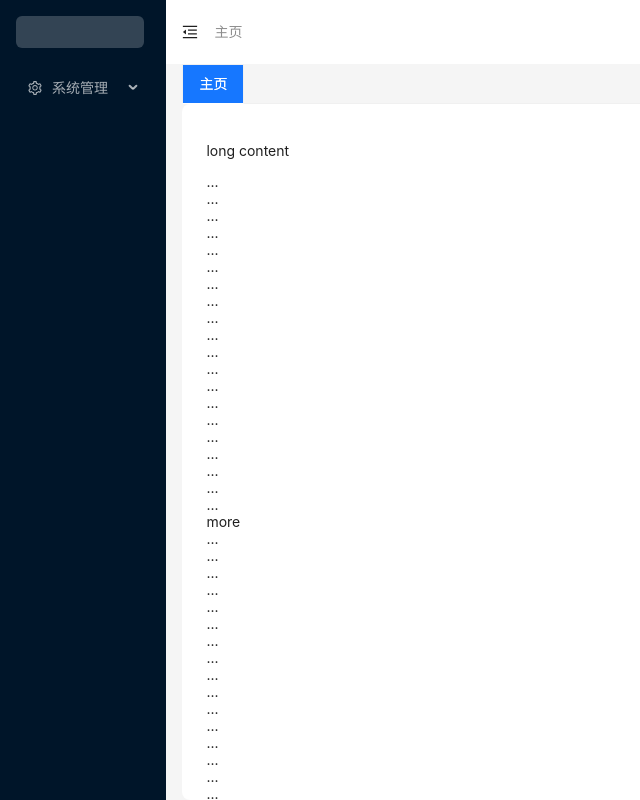
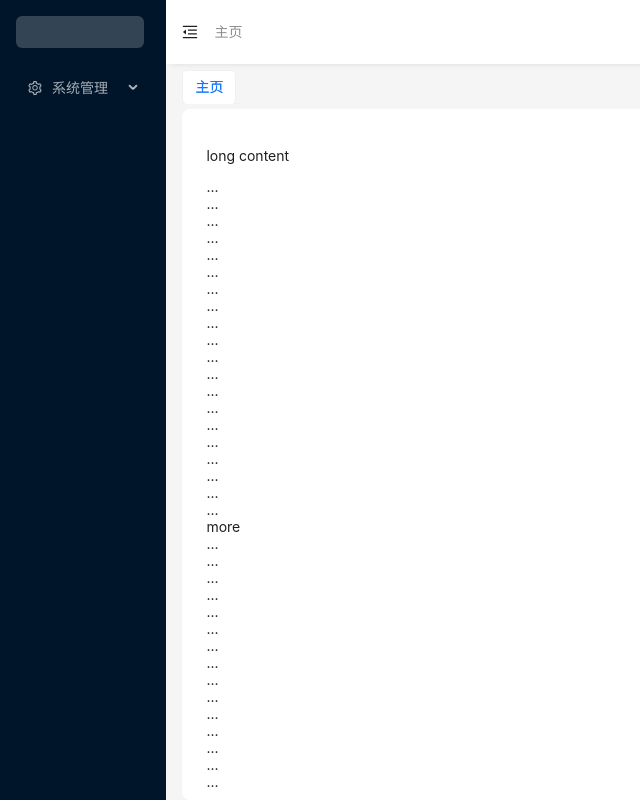
Before and after one commit to yyyyyyyysssss/react-web-template, a React (Create React App) app: page /home in a window 1280 px wide. Shown: the whole page, without its empty margins (0-640 px from the left). Built offline with nearby package versions, Linux system fonts and the light colour scheme.

Commit message:
架构优化

```diff
--- a/src/component/top-tab/menu-tab/index.css
+++ b/src/component/top-tab/menu-tab/index.css
@@ -1,26 +1,22 @@
+.layout-panel-tabs{
+    display: flex;
+    align-items: center;
+}
 .layout-panel-tabs .ant-tabs-nav {
     margin: 0 !important;
 }
 
-.layout-panel-tabs .ant-tabs-card >.ant-tabs-nav .ant-tabs-tab-active{
-    background-color: #1677ff;
+.layout-panel-tabs .ant-tabs .ant-tabs-tab.ant-tabs-tab-active .ant-tabs-tab-btn{
+    color: #1677FF;
 }
 
-.layout-panel-tabs .ant-tabs-card >.ant-tabs-nav .ant-tabs-tab:hover{
-    color: #1677ff;
+.layout-panel-tabs .ant-tabs-nav-list .ant-tabs-tab{
+    background-color: white;
+    border-radius: 5px !important;
+    margin-right: 5px;
+    padding: 5px 12px !important;
+    outline: none;
 }
-
-.layout-panel-tabs .ant-tabs .ant-tabs-tab.ant-tabs-tab-active .ant-tabs-tab-btn{
-    color: white;
-}
-
-.layout-panel-tabs .ant-tabs-card >.ant-tabs-nav .ant-tabs-tab{
-    border-radius: 0px 0px 0px 0px !important;
-}
-
-/* .layout-panel-tabs .ant-tabs .ant-tabs-tab-remove:hover{
-    color: white;
-} */
 
 .menu-btn {
     cursor: pointer;
--- a/src/pages/layout/index.jsx
+++ b/src/pages/layout/index.jsx
@@ -60,8 +60,8 @@ const AppLayout = () => {
             </Sider>
             <Layout>
                 {/* 头部 */}
-                <Header style={{ padding: 0, background: colorBgContainer,height: '64px' }}>
-                    <Flex style={{height: '100%'}} align='center'>
+                <Header style={{ padding: 0, background: colorBgContainer, height: '64px',boxShadow: '0 4px 6px -4px rgba(0, 0, 0, 0.1)' }}>
+                    <Flex style={{ height: '100%' }} align='center'>
                         <Button
                             type="text"
                             icon={collapsed ? <MenuUnfoldOutlined /> : <MenuFoldOutlined />}
@@ -79,10 +79,10 @@ const AppLayout = () => {
                 {/* 主题内容 */}
                 <Content style={{ margin: '0 16px', height: 'auto', overflow: 'initial', scrollbarGutter: 'stable' }}>
                     {/* 顶部页签 */}
-                    <TopMenuTab style={{ height: '40px' }} />
+                    <TopMenuTab style={{ height: '45px' }} />
                     <div
                         style={{
-                            height: 'calc(100vh - 104px)',
+                            height: 'calc(100vh - 109px)',
                             overflow: 'auto',
                             padding: 24,
                             background: colorBgContainer,
```
